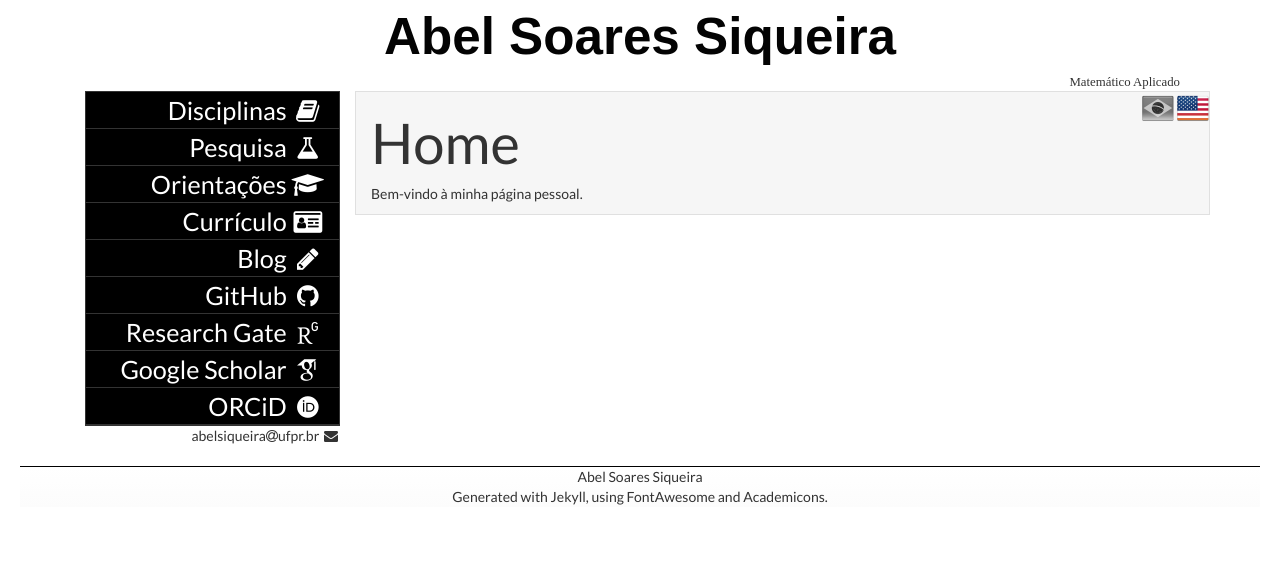
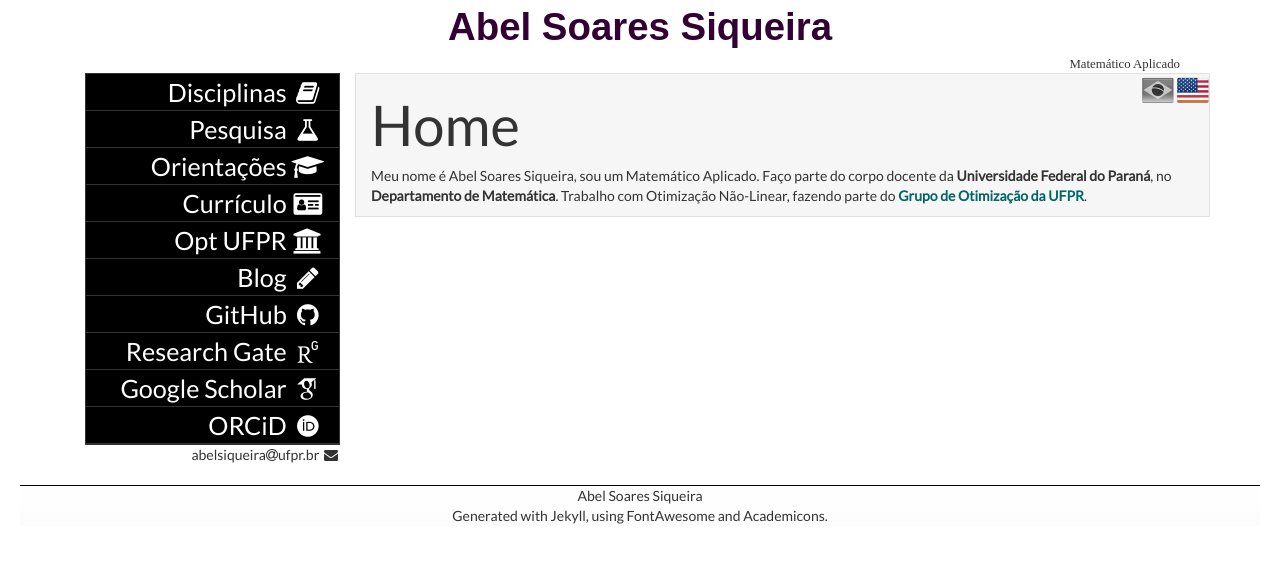
Before and after one commit to abelsiqueira/abelsiqueira.github.io-old, a Jekyll site: the page built from index.br.md, in a window 1280 px wide. Shown: the top 563 px of the page. Built offline with Jekyll 4.4.1, drawn with Linux system fonts in a browser that asks for light colours; some web fonts are replaced.

Commit message:
Add link to opt.ufpr.br

```diff
--- a/_includes/header.html
+++ b/_includes/header.html
@@ -32,11 +32,17 @@
       {% endif %}
       {% endfor %}
       <div class="menu-table-cell">
-      <a href="https://abelsiqueira.github.io/blog/">
-        <i class="fa fa-pencil" aria-hidden="true"></i><br>
-        <span>Blog</span>
-      </a>
-    </div>
+        <a href="https://abelsiqueira.github.io/blog/">
+          <i class="fa fa-pencil" aria-hidden="true"></i><br>
+          <span>Blog</span>
+        </a>
+      </div>
+      <div class="menu-table-cell">
+        <a href="https://opt.ufpr.br/">
+          <i class="fa fa-university" aria-hidden="true"></i><br>
+          <span>Opt UFPR</span>
+        </a>
+      </div>
 
     <div class="visible-xs-block">
       <span>
--- a/_includes/sidebar.html
+++ b/_includes/sidebar.html
@@ -14,6 +14,10 @@
     </a>
     {% endif %}
     {% endfor %}
+    <a class="sidebar-link col-xs-12" href="https://opt.ufpr.br">
+      Opt UFPR
+      <i class="fa fa-fw fa-university" aria-hidden="true"></i>
+    </a>
     <a class="sidebar-link col-xs-12" href="https://abelsiqueira.github.io/blog/">
       Blog
       <i class="fa fa-fw fa-pencil" aria-hidden="true"></i>
--- a/_sass/_base.scss
+++ b/_sass/_base.scss
@@ -6,12 +6,12 @@
   }
 }
 .header-title {
-  font-size: 4vw;
+  font-size: 3vw;
   font-family: 'Gravitas One', sans-serif;
 
   a {
     &, &:visited {
-      color: #030303;
+      color: #303;
     }
     &:hover {
       color: #272829;
@@ -23,6 +23,19 @@
 .header-subtitle {
   font-size: 1vw;
   font-family: 'Cinzel Decorative', cursive;
+}
+
+.post-content {
+  a {
+    &, &:visited {
+      color: #066;
+      font-weight: bold;
+    }
+    &:hover {
+      color: #234;
+      text-decoration: underline;
+    }
+  }
 }
 
 a {
--- a/index.br.md
+++ b/index.br.md
@@ -6,4 +6,9 @@ lang:      br
 order:     0
 permalink: /
 ---
-Bem-vindo à minha página pessoal.
+
+Meu nome é Abel Soares Siqueira, sou um Matemático Aplicado.
+Faço parte do corpo docente da **Universidade Federal do Paraná**,
+no **Departamento de Matemática**.
+Trabalho com Otimização Não-Linear, fazendo parte do
+[Grupo de Otimização da UFPR](https://opt.ufpr.br).
```
Also changed, not shown: index.en.md (+6 -1 lines).
